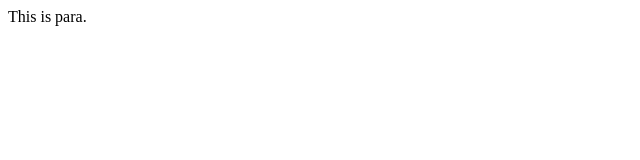
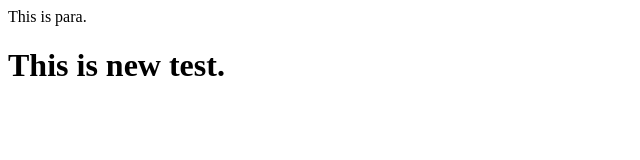
Before and after one commit to Chirags99/newdemorep, a plain HTML site: page index.html in a window 1280 px wide. Shown: the whole page, without its empty margins (0-640 px from the left). Drawn offline with Linux system fonts and the light colour scheme.

Commit message:
new test added

```diff
--- a/index.html
+++ b/index.html
@@ -1,6 +1,9 @@
 <html>
     <p>
         This is para.
+        <h1>
+            This is new test.
 
+        </h1>
     </p>
 </html>
```
